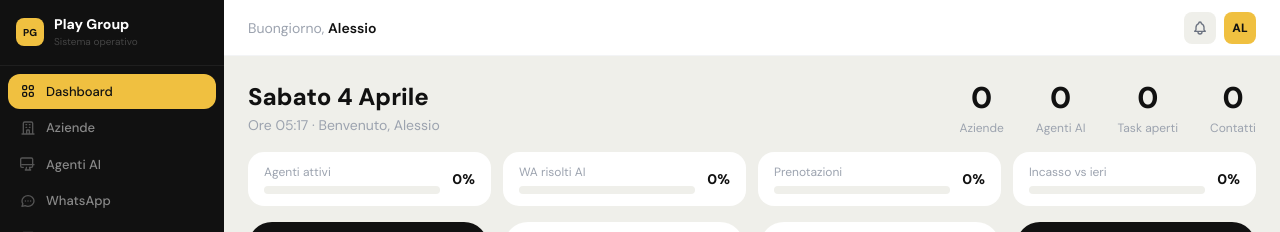
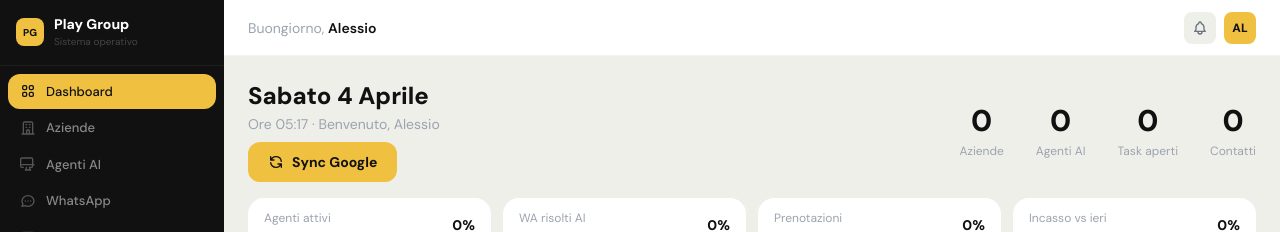
Before and after one commit to alessiocta-tech/PlayGroup, a Next.js app: page /admin in a window 1280 px wide. Shown: the top 232 px of the page. Built offline with nearby package versions, Linux system fonts and the light colour scheme; no server answers; the database is empty.

Commit message:
feat: sync-all Google endpoint + button on dashboard

```diff
--- a/app/admin/page.tsx
+++ b/app/admin/page.tsx
@@ -1,5 +1,6 @@
 import { prisma } from '@/lib/prisma'
 import Link from 'next/link'
+import SyncAllButton from '@/components/dashboard/SyncAllButton'
 
 async function getDashboardData() {
   const today = new Date()
@@ -110,6 +111,9 @@ export default async function AdminDashboard() {
         <div>
           <h1 className="text-xl sm:text-2xl font-extrabold text-[#111111] capitalize">{dataOggi}</h1>
           <p className="text-sm text-gray-400 mt-0.5">Ore {ora} · Benvenuto, Alessio</p>
+          <div className="mt-2">
+            <SyncAllButton />
+          </div>
         </div>
         {/* Big stats */}
         <div className="grid grid-cols-4 gap-4 sm:flex sm:items-center sm:gap-8">
--- /dev/null
+++ b/app/api/sync-all/route.ts
@@ -0,0 +1,41 @@
+import { auth } from '@/lib/auth'
+import { NextResponse } from 'next/server'
+import { syncGmailWithResult } from '@/lib/gmail'
+import { syncGoogleCalendar } from '@/lib/google-cal'
+import { syncGoogleContacts } from '@/lib/google-contacts'
+import { syncGoogleTasks } from '@/lib/google-tasks'
+
+export async function POST() {
+  const session = await auth()
+  if (!session) {
+    return NextResponse.json({ error: 'Unauthorized' }, { status: 401 })
+  }
+
+  const results: Record<string, unknown> = {}
+
+  // Run all syncs in parallel
+  const [emailRes, calRes, contactsRes, tasksRes] = await Promise.allSettled([
+    syncGmailWithResult(),
+    syncGoogleCalendar(),
+    syncGoogleContacts(),
+    syncGoogleTasks(),
+  ])
+
+  results.email = emailRes.status === 'fulfilled'
+    ? emailRes.value
+    : { error: String((emailRes as PromiseRejectedResult).reason) }
+
+  results.calendar = calRes.status === 'fulfilled'
+    ? { success: true }
+    : { error: String((calRes as PromiseRejectedResult).reason) }
+
+  results.contacts = contactsRes.status === 'fulfilled'
+    ? contactsRes.value
+    : { error: String((contactsRes as PromiseRejectedResult).reason) }
+
+  results.tasks = tasksRes.status === 'fulfilled'
+    ? tasksRes.value
+    : { error: String((tasksRes as PromiseRejectedResult).reason) }
+
+  return NextResponse.json({ success: true, results })
+}
--- /dev/null
+++ b/components/dashboard/SyncAllButton.tsx
@@ -0,0 +1,80 @@
+'use client'
+
+import { useState } from 'react'
+
+type SyncStatus = 'idle' | 'loading' | 'done' | 'error'
+
+interface SyncResult {
+  success?: boolean
+  error?: string
+  synced?: number
+  skipped?: number
+}
+
+export default function SyncAllButton() {
+  const [status, setStatus] = useState<SyncStatus>('idle')
+  const [summary, setSummary] = useState<string>('')
+
+  async function handleSync() {
+    setStatus('loading')
+    setSummary('')
+
+    try {
+      const res = await fetch('/api/sync-all', { method: 'POST' })
+      const data = await res.json()
+
+      if (!res.ok) {
+        setStatus('error')
+        setSummary(data.error ?? 'Errore sconosciuto')
+        return
+      }
+
+      const r = data.results as Record<string, SyncResult>
+      const parts: string[] = []
+
+      if (r.email?.synced !== undefined) parts.push(`${r.email.synced} email`)
+      if (r.calendar?.success) parts.push('calendario ✓')
+      if (r.contacts?.synced !== undefined) parts.push(`${r.contacts.synced} contatti`)
+      if (r.tasks?.synced !== undefined) parts.push(`${r.tasks.synced} task`)
+
+      const errors = Object.entries(r)
+        .filter(([, v]) => v?.error)
+        .map(([k]) => k)
+
+      setSummary(
+        parts.join(', ') + (errors.length ? ` — errori: ${errors.join(', ')}` : '')
+      )
+      setStatus(errors.length === 4 ? 'error' : 'done')
+    } catch (err) {
+      setStatus('error')
+      setSummary(String(err))
+    }
+  }
+
+  return (
+    <div className="flex items-center gap-4">
+      <button
+        onClick={handleSync}
+        disabled={status === 'loading'}
+        className="flex items-center gap-2 bg-[#F0C040] text-[#111111] font-bold px-5 py-2.5 rounded-xl text-sm hover:bg-[#e0b030] transition-colors disabled:opacity-60 disabled:cursor-not-allowed"
+      >
+        <svg
+          className={`w-4 h-4 ${status === 'loading' ? 'animate-spin' : ''}`}
+          fill="none"
+          viewBox="0 0 24 24"
+          stroke="currentColor"
+        >
+          <path strokeLinecap="round" strokeLinejoin="round" strokeWidth={2}
+            d="M4 4v5h.582m15.356 2A8.001 8.001 0 004.582 9m0 0H9m11 11v-5h-.581m0 0a8.003 8.003 0 01-15.357-2m15.357 2H15" />
+        </svg>
+        {status === 'loading' ? 'Sincronizzazione...' : 'Sync Google'}
+      </button>
+
+      {summary && (
+        <span className={`text-sm ${status === 'error' ? 'text-red-500' : 'text-gray-500'}`}>
+          {summary}
+        </span>
+      )}
+    </div>
+  )
+}
```
